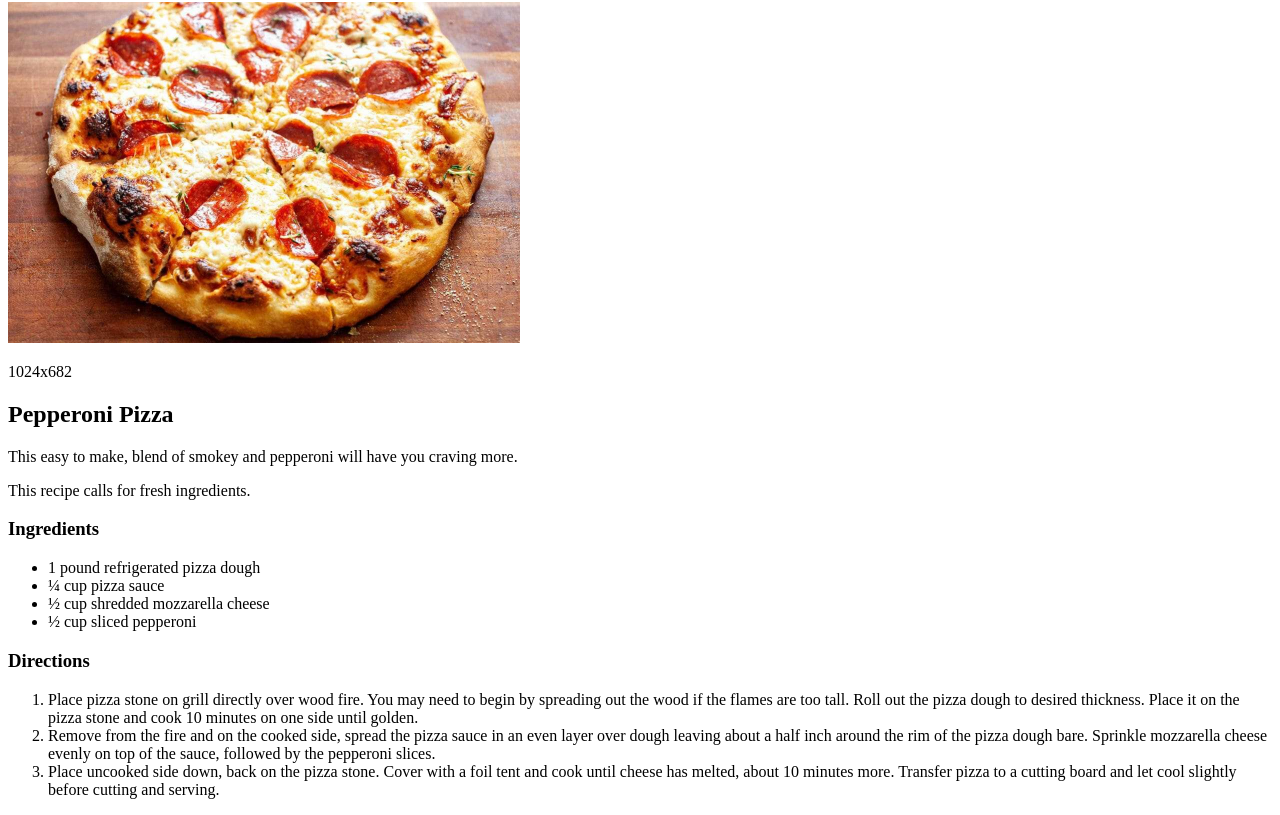
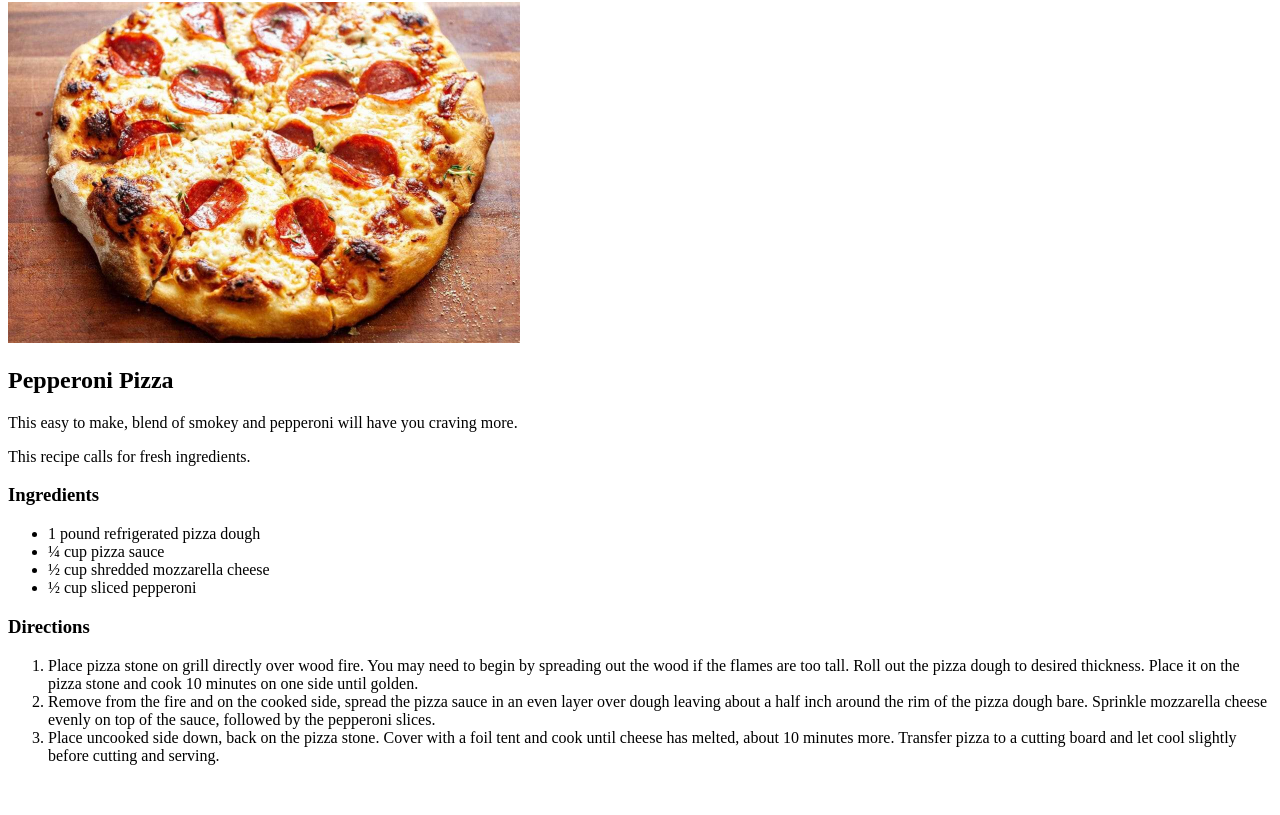
Before and after one commit to D3V-KNIGHT/odin-recipes, a plain HTML site: page recipes/pizza.html in a window 1280 px wide. Shown: the part 78-893 px from the top of the page. After the commit the page ends 859 px from the top, so only its background shows below. Drawn offline with Linux system fonts and the light colour scheme.

Commit message:
Remove p tag containing size of the pizza image.

```diff
--- a/recipes/pizza.html
+++ b/recipes/pizza.html
@@ -8,7 +8,6 @@
   <body>
     <h1>Pizza</h1>
     <img src="./pizza.jpg" width="512" height="341" />
-    <p>1024x682</p>
     <h2>Pepperoni Pizza</h2>
     <p>
       This easy to make, blend of smokey and pepperoni will have you craving
```
